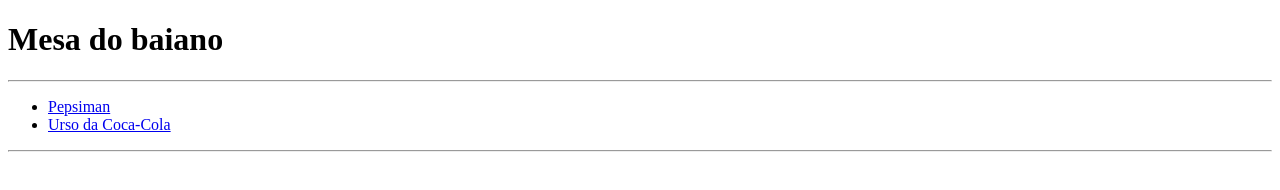
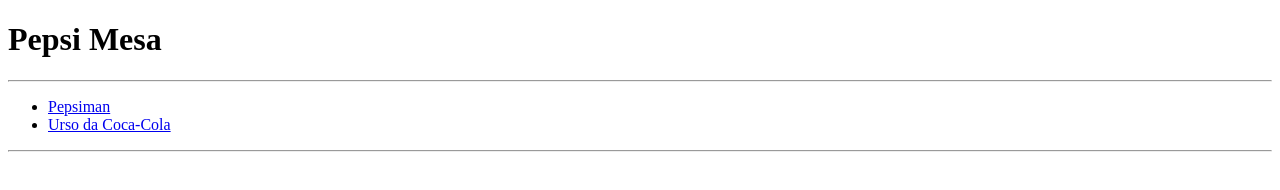
Before and after one commit to Joaodoidao/trabalholegal, a plain HTML site: page pepsimesa.html in a window 1280 px wide. Drawn offline with Linux system fonts and the light colour scheme.

Commit message:
Update pepsimesa.html

```diff
--- a/pepsimesa.html
+++ b/pepsimesa.html
@@ -7,7 +7,7 @@
     <title>Teste</title>
 </head>
 <body>
-    <h1>Mesa do baiano</h1>
+    <h1>Pepsi Mesa</h1>
     <hr>
     <ul>
         <li><a href="pepsiman.html">Pepsiman</a></li>
```
